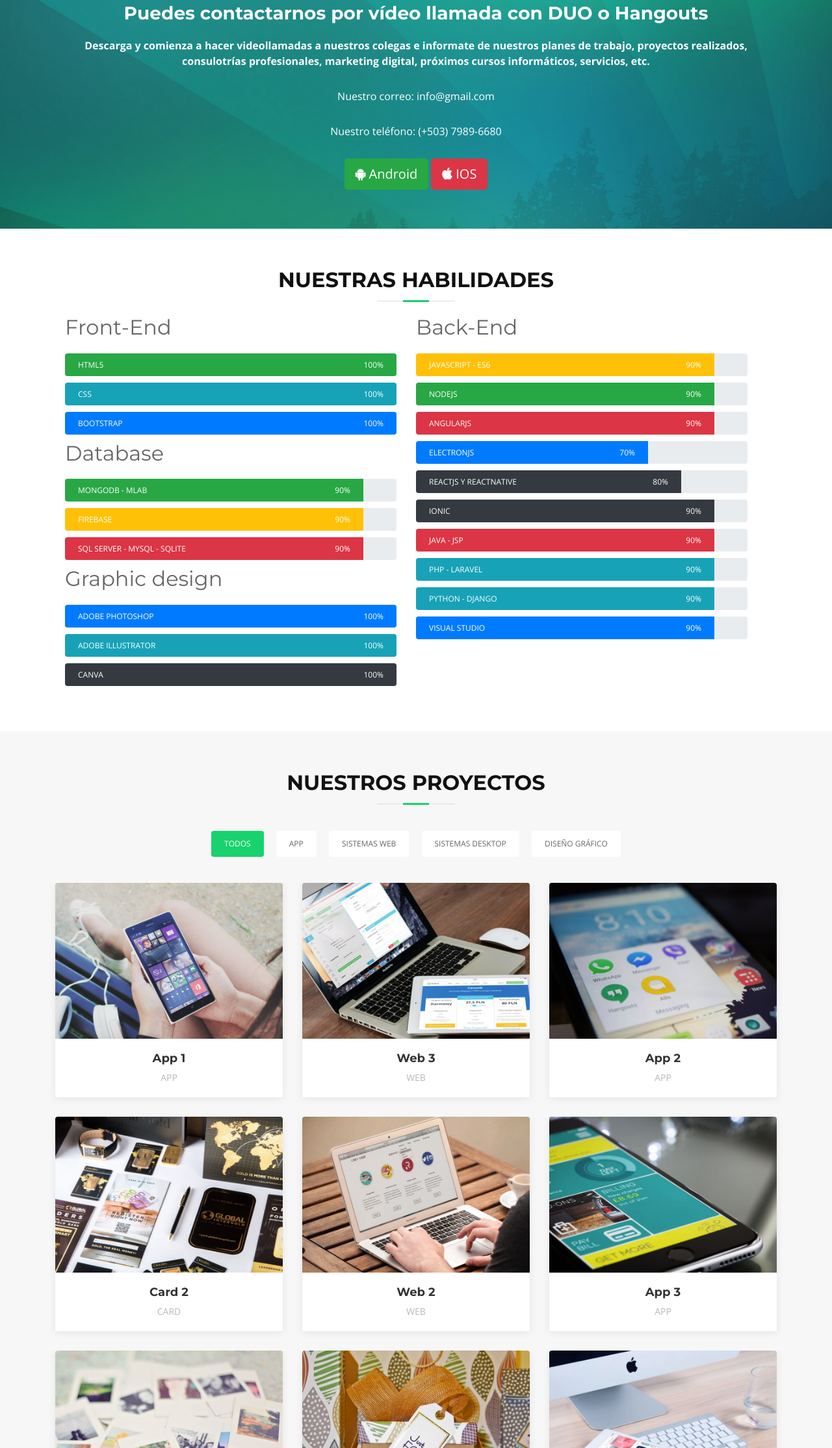
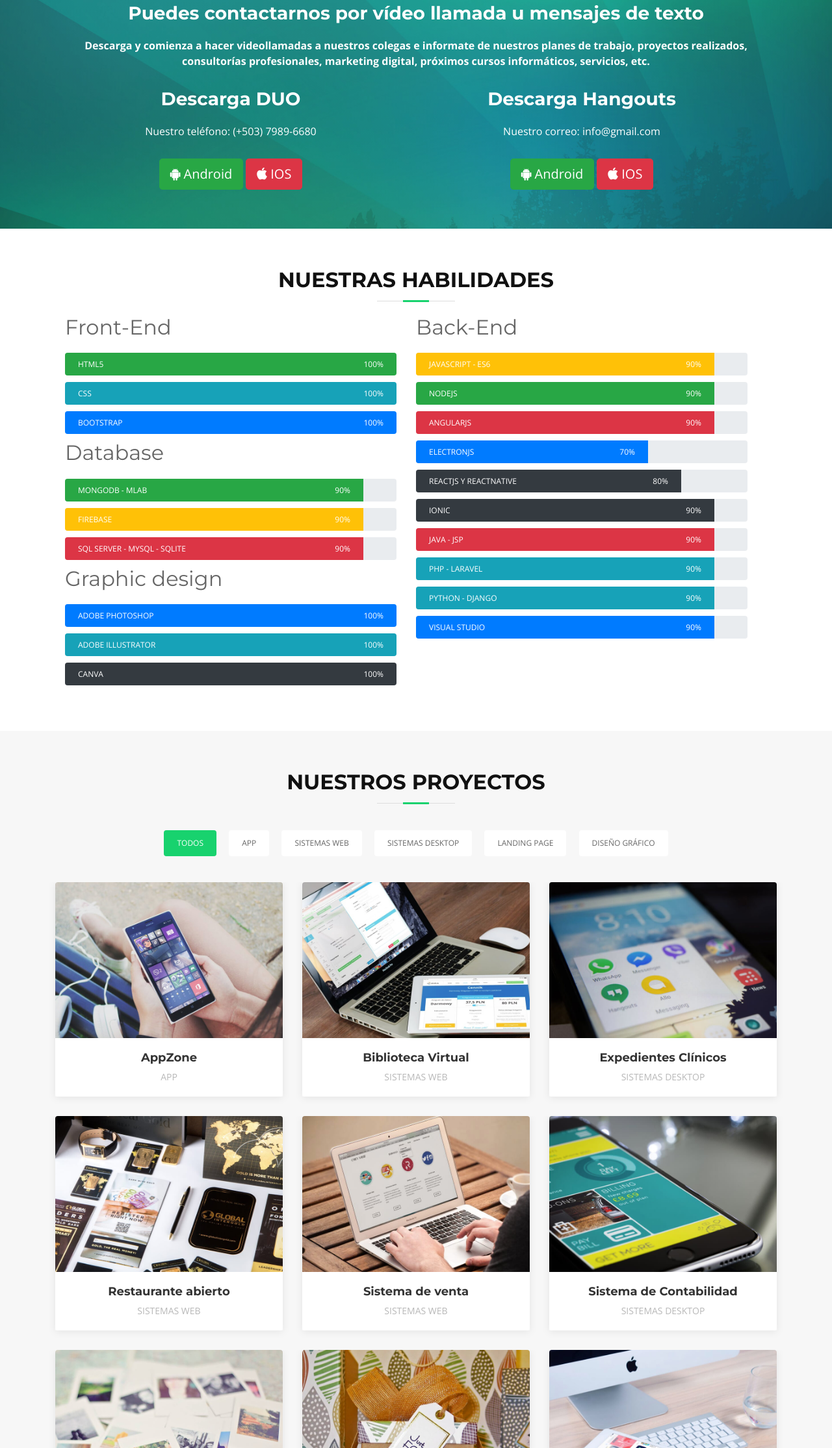
Before and after one commit to Ral1996/LPG_goRED, a plain HTML site: page index.html in a window 1280 px wide. Shown: the part 2863-5092 px from the top of the page at 65% size. Drawn offline with nearby package versions, Linux system fonts and the light colour scheme; files whose address does not match are found by name.

Commit message:
Actualizando Servicios

```diff
--- a/index.html
+++ b/index.html
@@ -5,7 +5,7 @@
   <title>goRED - LandingPage</title>
   <meta content="width=device-width, initial-scale=1.0" name="viewport">
   <meta content="landing page, goRED" name="keywords">
-  <meta content="Empresa de Consultoría, Servicio Técnico y Desarrollo de Software" name="description">
+  <meta content="Empresa de Consultoría, Servicio Técnico, Outsourcing y Desarrollo de Software" name="description">
 
   <!-- Favicons -->
   <link href="img/red.png" rel="icon">
@@ -336,13 +336,23 @@
     ============================-->
     <section id="call-to-action" class="wow fadeIn">
       <div class="container text-center">
-        <h3><strong> Puedes contactarnos por vídeo llamada con DUO o Hangouts</strong></h3>
+        <h3>Puedes contactarnos por vídeo llamada u mensajes de texto</h3>
         <p><strong>Descarga y comienza a hacer videollamadas a nuestros colegas e informate de
-                   nuestros planes de trabajo, proyectos realizados, consulotrías profesionales, marketing digital, próximos cursos informáticos, servicios, etc.</strong></p>
-        <p>Nuestro correo: info@gmail.com</p>
-        <p>Nuestro teléfono: (+503) 7989-6680</p>
-        <a class="btn btn-lg btn-success" href="#"><i class="fa fa-android"></i> Android</a>
-        <a class="btn btn-lg btn-danger" href="#"><i class="fa fa-apple"></i> IOS</a>
+                   nuestros planes de trabajo, proyectos realizados, consultorías profesionales, marketing digital, próximos cursos informáticos, servicios, etc.</strong></p>
+        <div class="row col-lg-12">
+            <div class="HIzquierda col-lg-6">
+                <h3>Descarga DUO</h3>
+                <p>Nuestro teléfono: (+503) 7989-6680</p>
+                <a class="btn btn-lg btn-success" href="#"><i class="fa fa-android"></i> Android</a>
+                <a class="btn btn-lg btn-danger" href="#"><i class="fa fa-apple"></i> IOS</a>
+            </div>
+            <div class="HDerecha col-lg-6">
+              <h3>Descarga Hangouts</h3>
+              <p>Nuestro correo: info@gmail.com</p>
+              <a class="btn btn-lg btn-success" href="#"><i class="fa fa-android"></i> Android</a>
+              <a class="btn btn-lg btn-danger" href="#"><i class="fa fa-apple"></i> IOS</a>
+            </div>
+        </div>
       </div>
     </section><!-- #call-to-action -->
 
@@ -484,8 +494,9 @@
             <ul id="portfolio-flters">
               <li data-filter="*" class="filter-active">Todos</li>
               <li data-filter=".filter-app">App</li>
-              <li data-filter=".filter-card">Sistemas Web</li>
-              <li data-filter=".filter-web">Sistemas Desktop</li>
+              <li data-filter=".filter-web">Sistemas Web</li>
+              <li data-filter=".filter-desktop">Sistemas Desktop</li>
+              <li data-filter=".filter-landing">Landing Page</li>
               <li data-filter=".filter-desing">Diseño Gráfico</li>
             </ul>
           </div>
@@ -497,12 +508,12 @@
             <div class="portfolio-wrap">
               <figure>
                 <img src="img/portfolio/app1.jpg" class="img-fluid" alt="">
-                <a href="img/portfolio/app1.jpg" data-lightbox="portfolio" data-title="App 1" class="link-preview" title="Preview"><i class="ion ion-eye"></i></a>
-                <a href="#" class="link-details" title="More Details"><i class="ion ion-android-open"></i></a>
+                <a href="img/portfolio/app1.jpg" data-lightbox="portfolio" data-title="App 1" class="link-preview" title="Visualizar"><i class="ion ion-eye"></i></a>
+                <a href="#" class="link-details" title="Más detalles"><i class="ion ion-android-open"></i></a>
               </figure>
 
               <div class="portfolio-info">
-                <h4><a href="#">App 1</a></h4>
+                <h4><a href="#">AppZone</a></h4>
                 <p>App</p>
               </div>
             </div>
@@ -517,13 +528,13 @@
               </figure>
 
               <div class="portfolio-info">
-                <h4><a href="#">Web 3</a></h4>
-                <p>Web</p>
+                <h4><a href="#">Biblioteca Virtual</a></h4>
+                <p>Sistemas Web</p>
               </div>
             </div>
           </div>
 
-          <div class="col-lg-4 col-md-6 portfolio-item filter-app wow fadeInUp" data-wow-delay="0.2s">
+          <div class="col-lg-4 col-md-6 portfolio-item filter-desktop wow fadeInUp" data-wow-delay="0.2s">
             <div class="portfolio-wrap">
               <figure>
                 <img src="img/portfolio/app2.jpg" class="img-fluid" alt="">
@@ -532,13 +543,13 @@
               </figure>
 
               <div class="portfolio-info">
-                <h4><a href="#">App 2</a></h4>
-                <p>App</p>
+                <h4><a href="#">Expedientes Clínicos</a></h4>
+                <p>Sistemas Desktop</p>
               </div>
             </div>
           </div>
 
-          <div class="col-lg-4 col-md-6 portfolio-item filter-card wow fadeInUp">
+          <div class="col-lg-4 col-md-6 portfolio-item filter-web wow fadeInUp">
             <div class="portfolio-wrap">
               <figure>
                 <img src="img/portfolio/card2.jpg" class="img-fluid" alt="">
@@ -547,8 +558,8 @@
               </figure>
 
               <div class="portfolio-info">
-                <h4><a href="#">Card 2</a></h4>
-                <p>Card</p>
+                <h4><a href="#">Restaurante abierto</a></h4>
+                <p>Sistemas Web</p>
               </div>
             </div>
           </div>
@@ -562,13 +573,13 @@
               </figure>
 
               <div class="portfolio-info">
-                <h4><a href="#">Web 2</a></h4>
-                <p>Web</p>
+                <h4><a href="#">Sistema de venta</a></h4>
+                <p>Sistemas Web</p>
               </div>
             </div>
           </div>
 
-          <div class="col-lg-4 col-md-6 portfolio-item filter-app wow fadeInUp" data-wow-delay="0.2s">
+          <div class="col-lg-4 col-md-6 portfolio-item filter-desktop wow fadeInUp" data-wow-delay="0.2s">
             <div class="portfolio-wrap">
               <figure>
                 <img src="img/portfolio/app3.jpg" class="img-fluid" alt="">
@@ -577,8 +588,8 @@
               </figure>
 
               <div class="portfolio-info">
-                <h4><a href="#">App 3</a></h4>
-                <p>App</p>
+                <h4><a href="#">Sistema de Contabilidad</a></h4>
+                <p>Sistemas Desktop</p>
               </div>
             </div>
           </div>
@@ -759,7 +770,7 @@
               <div class="member-info">
                 <div class="member-info-content">
                   <h4>Sergio Franco</h4>
-                  <span>JAVA Developer</span>
+                  <span>JAVA Developer - DataBase</span>
                   <span>Desarrollador JAVA - Bases de Datos</span>
                   <div class="social">
                     <a href=""><i class="fa fa-facebook"></i></a>
```
